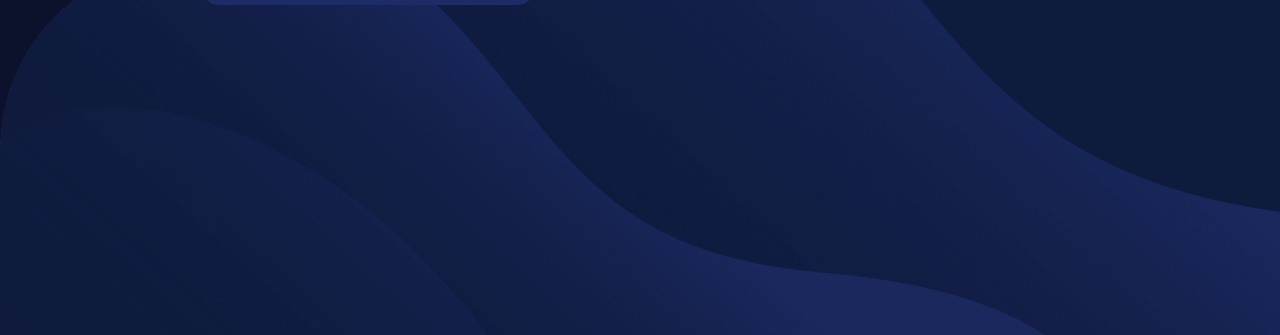
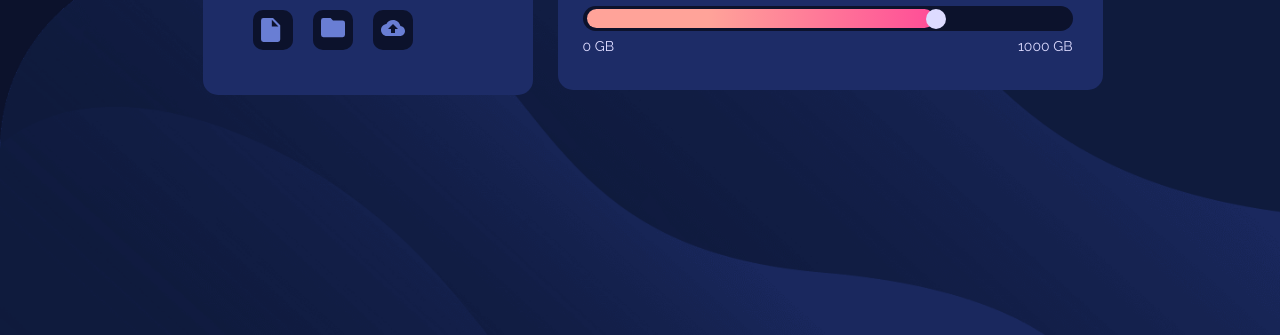
Before and after one commit to AlanLopRey/fylo-data-storage-component-master, a plain HTML site: page index.html in a window 1280 px wide. Shown: the part 465-800 px from the top of the page. Drawn offline with Linux system fonts and the light colour scheme.

Commit message:
changes fonts and add animation
finish the animation for the bar and change the fonts
-change some class in the html file to add the animation
-waiting to merge with develop2

```diff
--- a/index.html
+++ b/index.html
@@ -60,8 +60,8 @@
         </div>
         <!-- BAR -->
         <div class="bar">
-          <div class="bar__content"></div>
-          <div class="bar__clip"></div>
+          <div class="bar__content transition1"></div>
+          <div class="bar__clip clip-move1"></div>
         </div>
         <div class="storage">
           <span class="storage__0">0 GB</span>
--- a/styles.scss
+++ b/styles.scss
@@ -124,7 +124,8 @@ body {
 }
 
 .bar {
-  width: 16.25rem;
+  // width: 16.25rem;
+  width: 80%;
   height: 1.5625rem;
   border-radius: 3.125rem;
   position: relative;
@@ -137,11 +138,13 @@ body {
     height: 1.25rem;
     border-radius: 50%;
     top: 0.1875rem;
-    left: 10.9375rem;
+    // left: 10.9375rem;
+    left: 50%;
     background-color: $Pale-Blue;
   }
   &__content {
-    width: 11.875rem;
+    // width: 11.875rem;
+    width: 50%;
     height: 1.1875rem;
     position: absolute;
     top: 0.1875rem;
@@ -154,8 +157,38 @@ body {
     );
   }
 }
+@keyframes content-expand1 {
+  0% {
+    width: 0%;
+  }
+  100% {
+    width: 71%;
+  }
+}
 
-@media screen and (min-width: 56.25rem) {
+.transition1 {
+  animation-name: content-expand1;
+  animation-duration: 1.9s;
+  animation-iteration-count: 1;
+  animation-fill-mode: forwards;
+}
+
+@keyframes clip-move1 {
+  0% {
+    left: 0%;
+  }
+  100% {
+    left: 70%;
+  }
+}
+.clip-move1 {
+  animation-name: clip-move1;
+  animation-duration: 2s;
+  animation-iteration-count: 1;
+  animation-fill-mode: forwards;
+}
+
+@media screen and (min-width: 1000px) {
   body {
     background-image: url(./images/bg-desktop.png);
     background-size: 100vw;
@@ -165,7 +198,7 @@ body {
 
   .main {
     position: relative;
-    top: 11.875rem;
+    top: 35vh;
     flex-direction: row;
     justify-content: center;
   }
@@ -207,3 +240,12 @@ body {
     }
   }
 }
+
+@media screen and (min-width: 1440px) {
+  .main {
+    position: relative;
+    top: 20vh;
+    flex-direction: row;
+    justify-content: center;
+  }
+}
```
Also changed, not shown: styles.css, 1 other file.
